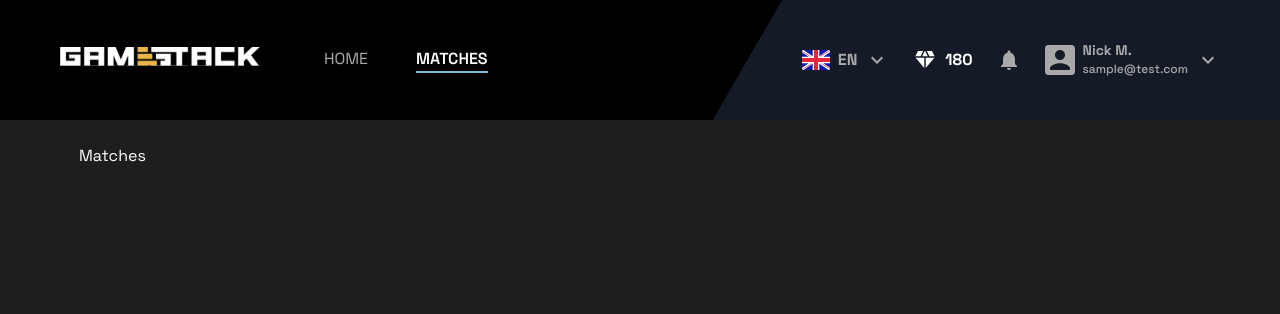
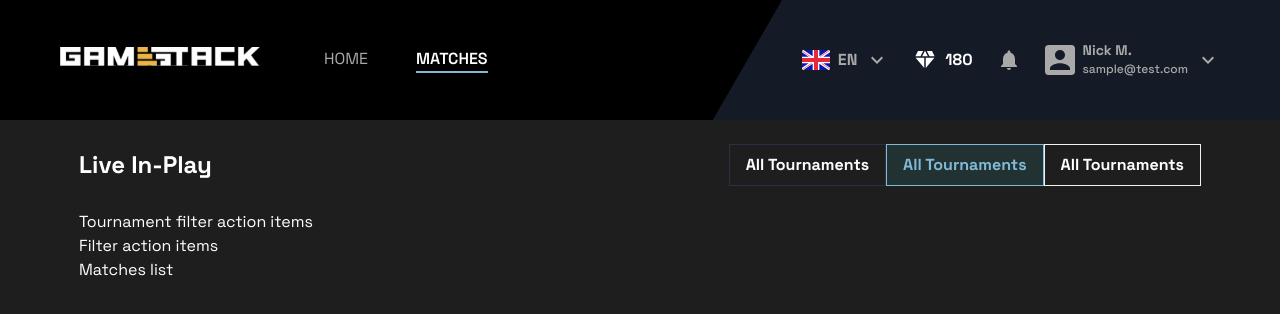
Before and after one commit to denniscual/gamestack, a React (Create React App) app in the folder app/: page /matches in a window 1280 px wide. Shown: the top 314 px of the page. Built offline with nearby package versions, Linux system fonts and the light colour scheme.

Commit message:
init Matches and create Button component

```diff
--- a/app/package.json
+++ b/app/package.json
@@ -8,6 +8,7 @@
     "@mui/icons-material": "^5.4.4",
     "@mui/lab": "^5.0.0-alpha.71",
     "@mui/material": "^5.4.4",
+    "@mui/styles": "^5.5.0",
     "@testing-library/jest-dom": "^5.16.2",
     "@testing-library/react": "^12.1.3",
     "@testing-library/user-event": "^13.5.0",
--- /dev/null
+++ b/app/src/components/Button.tsx
@@ -0,0 +1,66 @@
+import { grayColors } from "components";
+import { makeStyles } from "@mui/styles";
+import classNames from "classnames";
+
+export type ButtonProps = JSX.IntrinsicElements["button"] & {
+  color?: "primary" | "secondary" | "action";
+};
+export function Button({
+  color = "primary",
+  className,
+  ...otherProps
+}: ButtonProps) {
+  const classes = useButtonStyles();
+  return (
+    <button
+      className={classNames(
+        classes.button,
+        className,
+        classes[`button__${color}`]
+      )}
+      {...otherProps}
+    />
+  );
+}
+
+const useButtonStyles = makeStyles({
+  button: {
+    display: "flex",
+    flexDirection: "column",
+    alignItems: "center",
+    justifyContent: "center",
+    padding: "8px 16px",
+    backgroundColor: "transparent",
+    color: "#fff",
+    cursor: "pointer",
+    transition: `
+background-color 250ms cubic-bezier(0.4, 0, 0.2, 1) 0ms,box-shadow 250ms cubic-bezier(0.4, 0, 0.2, 1) 0ms,border-color 250ms cubic-bezier(0.4, 0, 0.2, 1) 0ms,color 250ms cubic-bezier(0.4, 0, 0.2, 1) 0ms
+    `,
+  },
+  button__primary: {
+    color: "#fff",
+    border: `1px solid ${grayColors.main}`,
+
+    "&:hover": {
+      border: `1px solid ${grayColors.secondary}`,
+    },
+  },
+  button__secondary: {
+    color: "#80BAD6",
+    border: "1px solid #80BAD6",
+    backgroundColor: "#46E2EC1A",
+
+    "&:hover": {
+      border: "1px solid #99c7de",
+      backgroundColor: "#195256",
+    },
+  },
+  button__action: {
+    color: "#fff",
+    border: "1px solid #f2f2f2",
+
+    "&:hover": {
+      border: `1px solid ${grayColors.secondary}`,
+    },
+  },
+});
--- a/app/src/components/index.ts
+++ b/app/src/components/index.ts
@@ -2,3 +2,4 @@ export * from "./ErrorBoundary";
 export * from "./theme";
 export * from "./icons";
 export * from "./NavLink";
+export * from "./Button";
--- a/app/src/features/Matches.tsx
+++ b/app/src/features/Matches.tsx
@@ -1,3 +1,62 @@
+import { Stack, Typography } from "@mui/material";
+import { Button } from "components";
+
 export default function Matches() {
-  return <div>Matches</div>;
+  return (
+    <Stack gap={3}>
+      <Stack direction="row" alignItems="center" justifyContent="space-between">
+        <Typography
+          variant="h1"
+          sx={{
+            fontSize: "h5.fontSize",
+            fontWeight: "bold",
+          }}
+        >
+          Live In-Play
+        </Typography>
+        <Stack direction="row">
+          <Button>
+            <Typography
+              component="span"
+              variant="body1"
+              sx={{
+                fontWeight: "bold",
+              }}
+            >
+              All Tournaments
+            </Typography>
+          </Button>
+          <Button color="secondary">
+            <Typography
+              component="span"
+              variant="body1"
+              sx={{
+                fontWeight: "bold",
+              }}
+            >
+              All Tournaments
+            </Typography>
+          </Button>
+          <Button color="action">
+            <Typography
+              component="span"
+              variant="body1"
+              sx={{
+                fontWeight: "bold",
+              }}
+            >
+              All Tournaments
+            </Typography>
+          </Button>
+        </Stack>
+      </Stack>
+      <div>
+        <div>
+          <div>Tournament filter action items</div>
+          <div>Filter action items</div>
+        </div>
+        <div>Matches list</div>
+      </div>
+    </Stack>
+  );
 }
```
Also changed, not shown: 1 other file (tests, documents, lock files or other folders).
